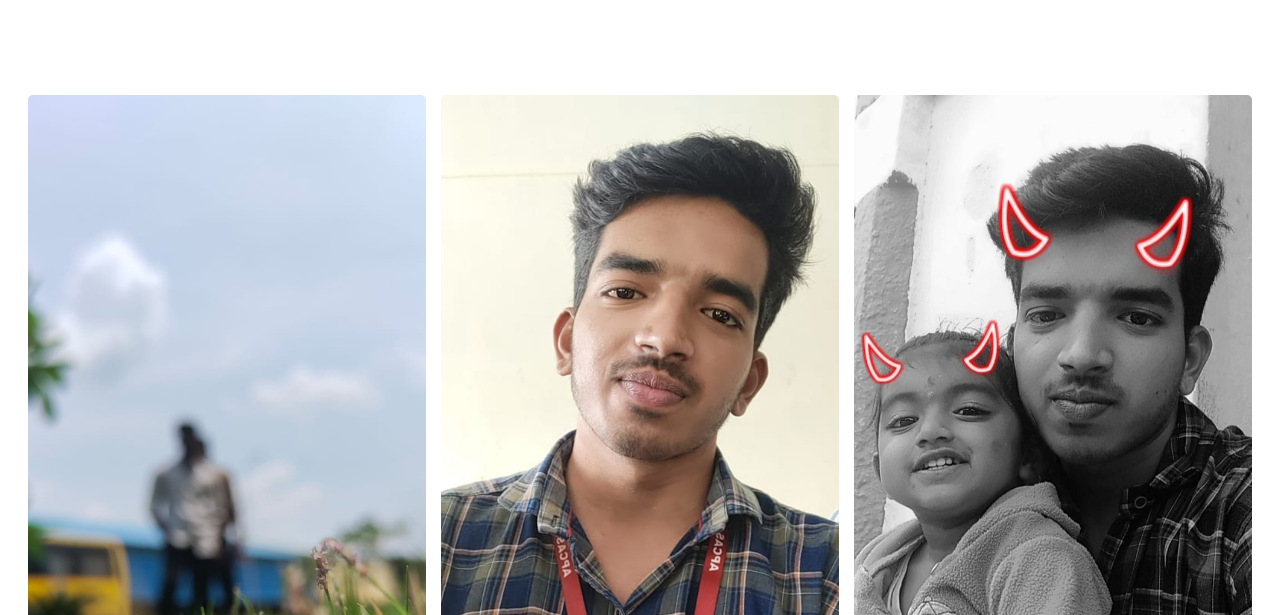
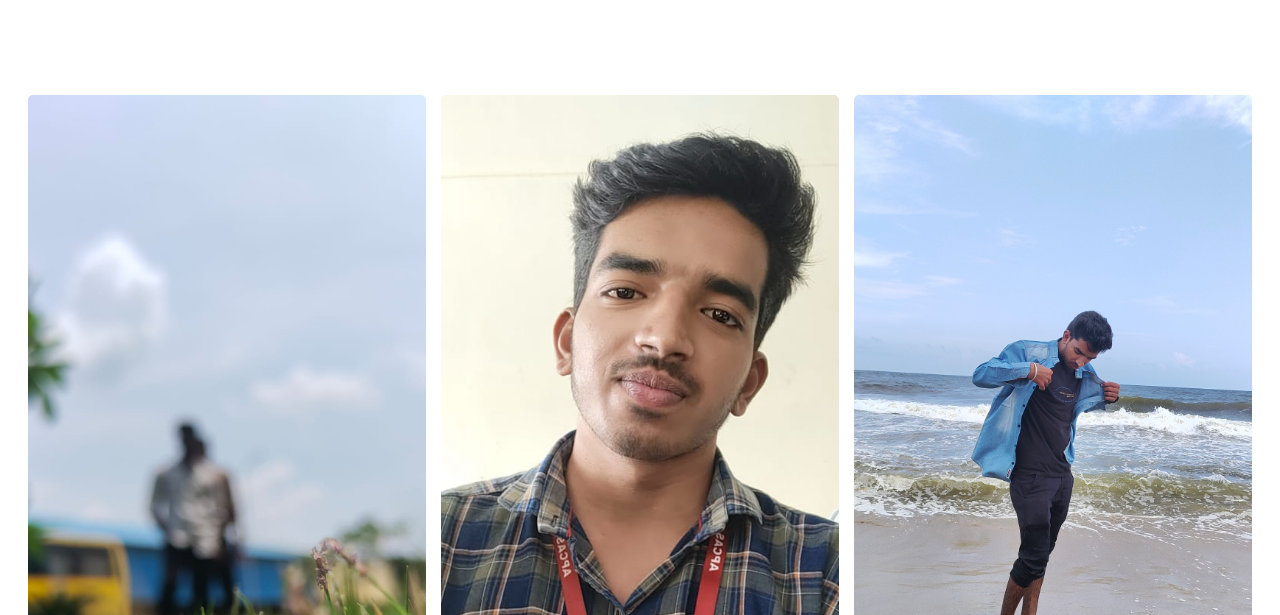
Before and after one commit to Charmboy7/page2, a plain HTML site: page index.html in a window 1280 px wide. Shown: the part 185-800 px from the top of the page. Drawn offline with Linux system fonts and the light colour scheme.

Commit message:
Update index.html

```diff
--- a/index.html
+++ b/index.html
@@ -101,7 +101,7 @@ index.html
 
 
 
-                    <img src="image1/img (121).jpg">
+
                     <img src="image1/img (122).jpg">
                     <img src="image1/img (123).jpg">
                     <img src="image1/img (124).jpg">
```
